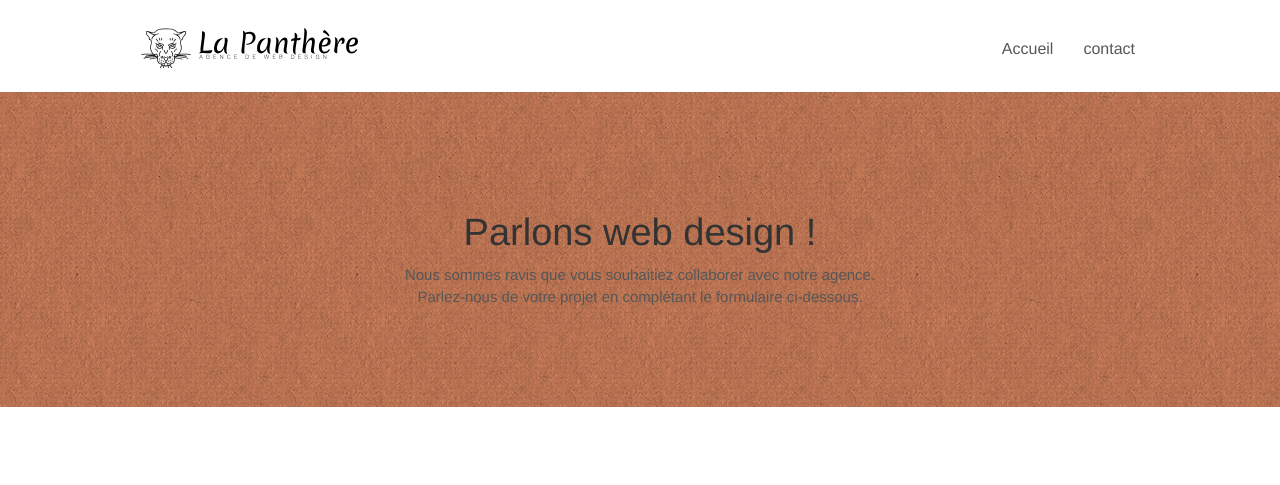
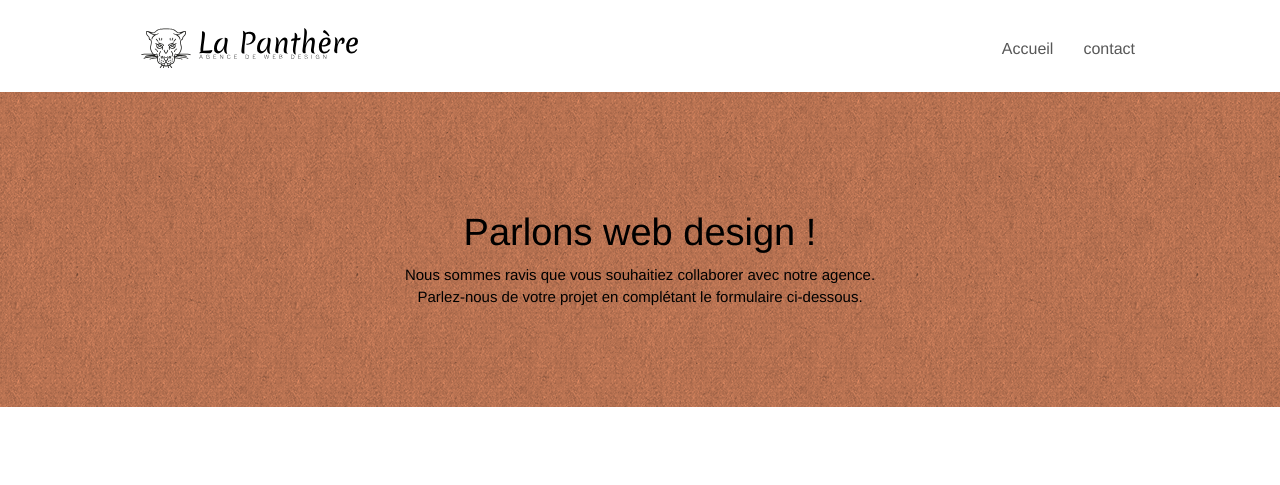
Before and after one commit to FranckOlivier01/panthere_p4-optimised, a plain HTML site: page contact.html in a window 1280 px wide. Shown: the top 485 px of the page. Drawn offline with Linux system fonts and the light colour scheme.

Commit message:
ninth commit

```diff
--- a/style.css
+++ b/style.css
@@ -1041,5 +1041,5 @@ h4 {
 }
 
 .text-black{
-    color: #000;
+    color: #000 !important;
 }
```
